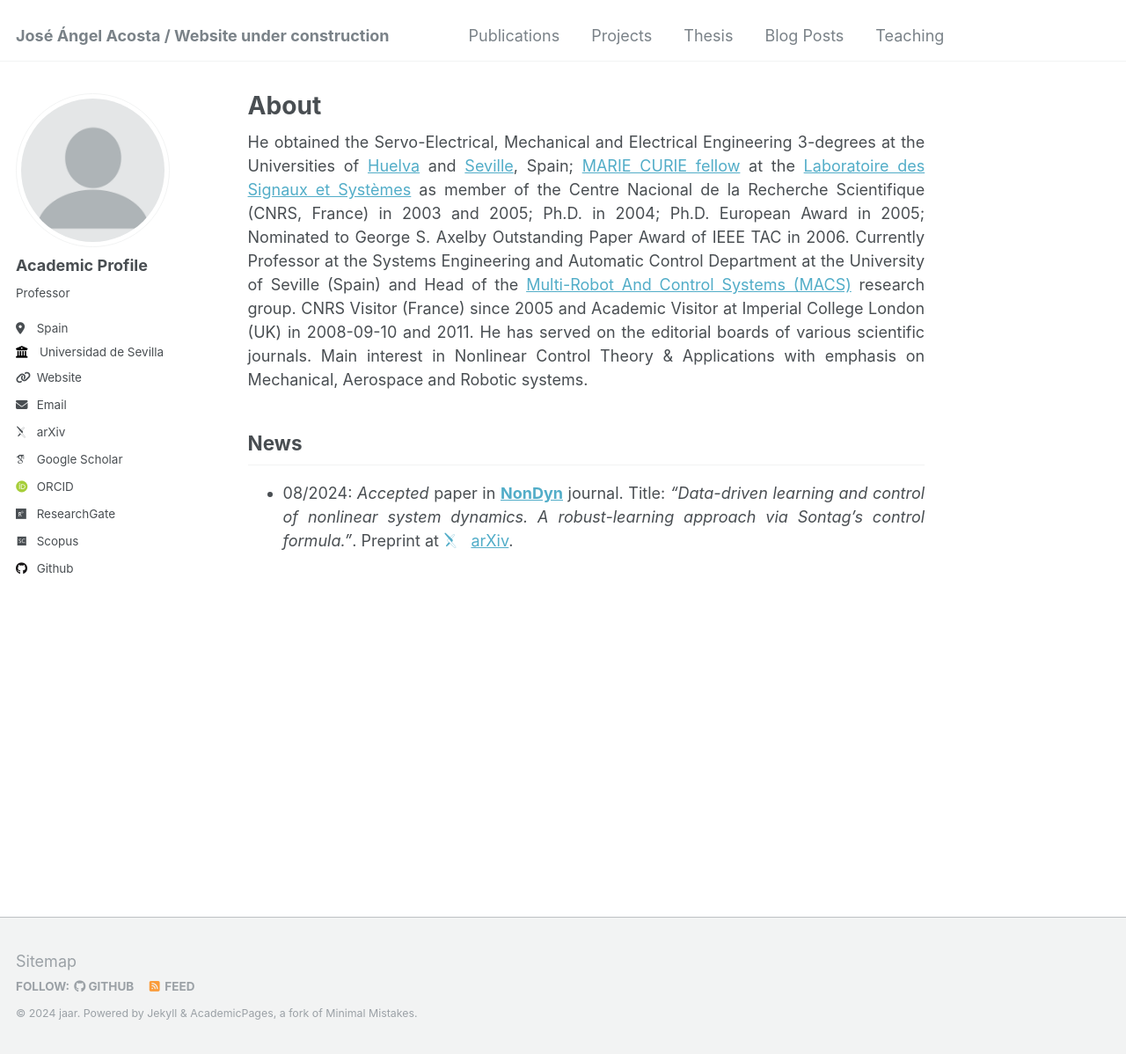
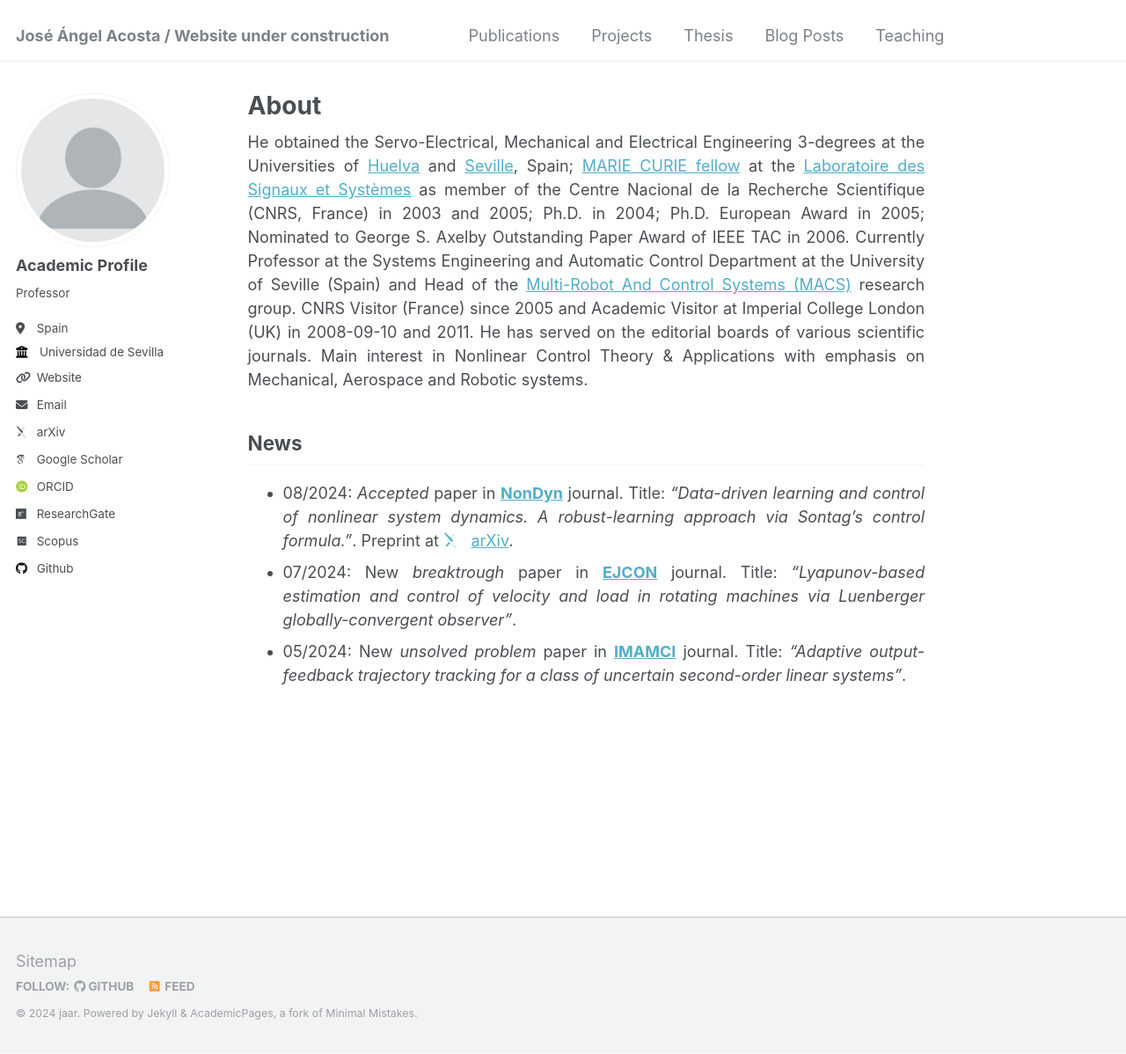
Before and after one commit to jaarhu/jaarhu.github.io, a Jekyll site: the page built from _pages/about.md, in a window 1280 px wide and 1198 px high. Shown: the whole window at 88% size. Built offline with Jekyll 4.4.1, drawn with Linux system fonts in a browser that asks for light colours; some web fonts are replaced.

Commit message:
Update about.md
Added more news

```diff
--- a/_pages/about.md
+++ b/_pages/about.md
@@ -12,5 +12,7 @@ He obtained the Servo-Electrical, Mechanical and Electrical Engineering 3-degree
 ## News
 
 - 08/2024: *Accepted* paper in **[NonDyn](https://link.springer.com/journal/11071)** journal. Title: *"Data-driven learning and control of nonlinear system dynamics. A robust-learning approach via Sontag's control formula."*. Preprint at [<i class="ai ai-arxiv ai-fw icon-pad-right"></i>arXiv](https://arxiv.org/abs/2307.15662v2).
+- 07/2024: New *breaktrough* paper in **[EJCON](https://doi.org/10.1016/j.ejcon.2024.101092)** journal. Title: *"Lyapunov-based estimation and control of velocity and load in rotating machines via Luenberger globally-convergent observer"*.
+- 05/2024: New *unsolved problem* paper in **[IMAMCI](https://doi.org/10.1093/imamci/dnae021)** journal. Title: *"Adaptive output-feedback trajectory tracking for a class of uncertain second-order linear systems"*.
 <!-- - 2024.0: **[Preprint]** [[Arxiv](https://arxiv.org/abs/2212.08057)] -->
 <!-- Comment -->
```
